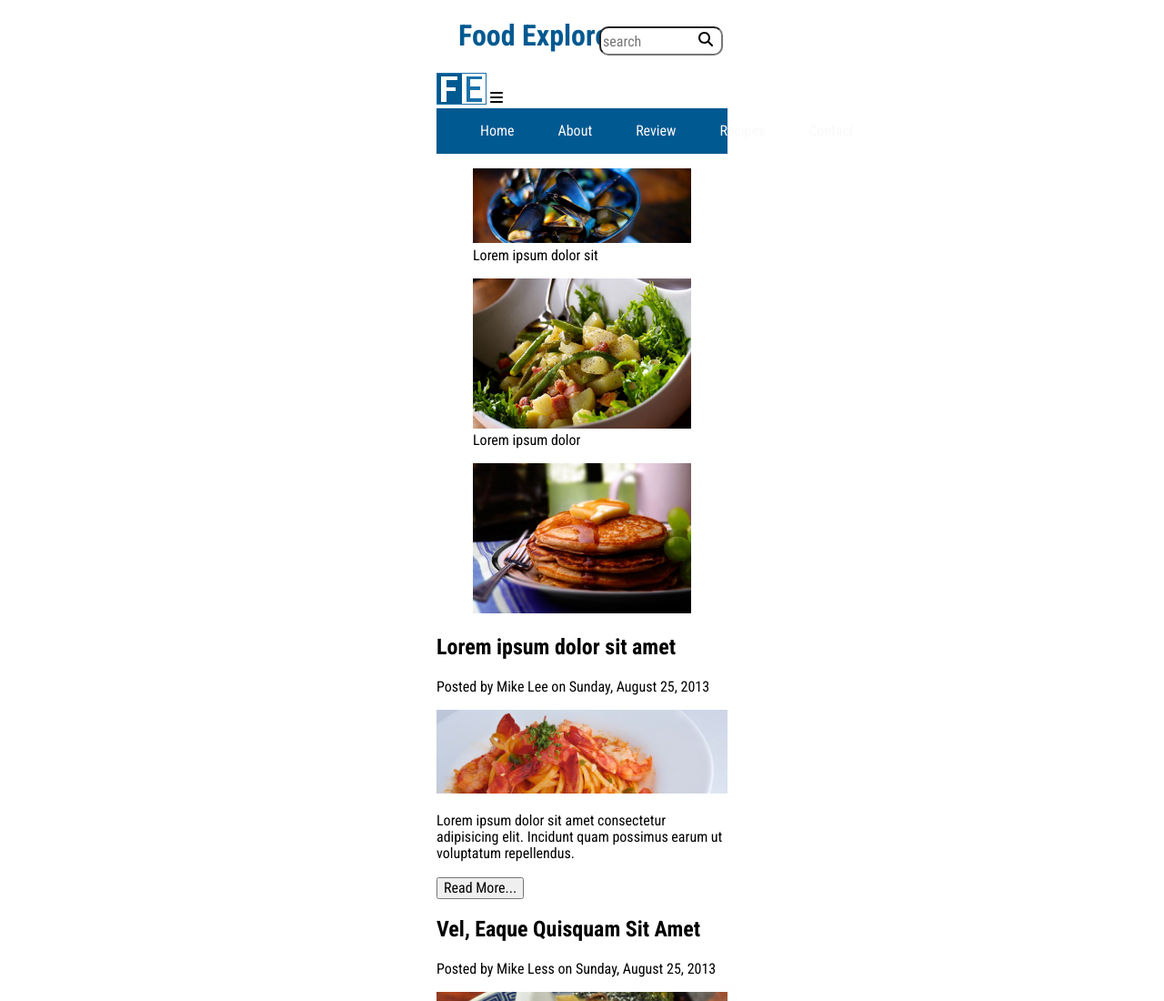
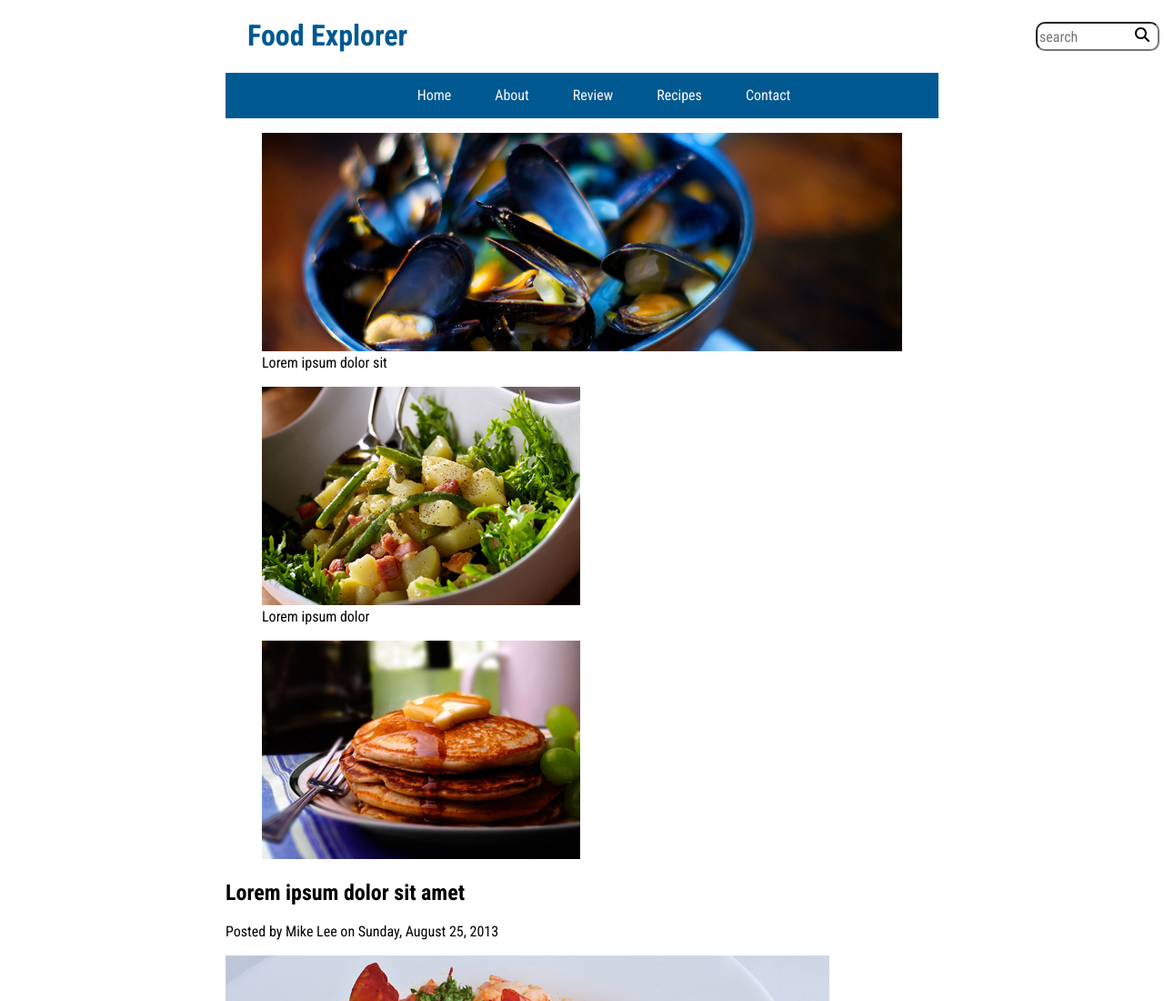
Before and after one commit to BernardProCode17/food-explorer, a plain HTML site: page Index.html in a window 1280 px wide. Shown: the top 1100 px of the page at 91% size. Drawn offline with Linux system fonts and the light colour scheme.

Commit message:
made changes to tablet navigation

```diff
--- a/Index.html
+++ b/Index.html
@@ -35,7 +35,7 @@
          <h1><span>Food</span> <span>Explorer</span></h1>
 
          <!-- mobile heaader -->
-         <div class >
+         <div class="logo-text" >
             <img src="Images/small-logo.jpg" alt="picture of the restaurant logo with the letter 'FE'" width="55px" height="35px">
             <svg xmlns="http://www.w3.org/2000/svg" height="16" width="14" viewBox="0 0 448 512"><path d="M0 96C0 78.3 14.3 64 32 64H416c17.7 0 32 14.3 32 32s-14.3 32-32 32H32C14.3 128 0 113.7 0 96zM0 256c0-17.7 14.3-32 32-32H416c17.7 0 32 14.3 32 32s-14.3 32-32 32H32c-17.7 0-32-14.3-32-32zM448 416c0 17.7-14.3 32-32 32H32c-17.7 0-32-14.3-32-32s14.3-32 32-32H416c17.7 0 32 14.3 32 32z"/></svg>
          </div>
--- a/SCSS/_tablet.scss
+++ b/SCSS/_tablet.scss
@@ -9,8 +9,11 @@
 
     body{
         font-family: $Body-text;
-        background-color: #ffffff;
-        position: relative;
+        max-width: fit-content;
+    }
+
+    .logo-text{
+        display: none;
     }
 
         h1{
@@ -30,9 +33,10 @@
             display: flex;
             flex-direction: row-reverse;
             list-style-type: none;
-            justify-content: space-evenly;
+            justify-content: center;
             gap: 1rem;
             background-color: $Deep-blue;
+            padding: 0;
         }
 
         .social-media{
@@ -51,13 +55,13 @@
             height: 2rem;
             border-radius: 0.625rem;
             position: absolute;
-            top: 0.5rem;
+            top: 1.5rem;
             right: 0.313rem;
         }
 
         .search button{
             position: absolute;
-            top: 0.77rem;
+            top: 1.8rem;
             right: 10px;
             background-color: #ffffff;
             border: none;
```
Also changed, not shown: CSS/main.css, 1 other file.
